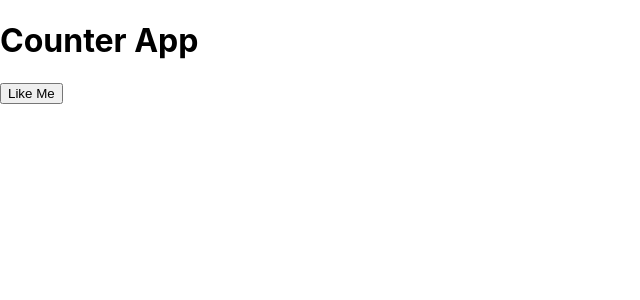
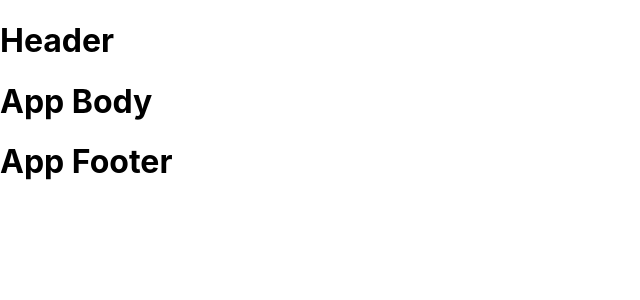
Before and after one commit to Dhananjaybhagwat0028/third-react-app, a React (Create React App) app in the folder react-third-app/: page / in a window 1280 px wide. Shown: the top 300 px of the page, without its empty margins (0-640 px from the left). Built offline with nearby package versions, Linux system fonts and the light colour scheme.

Commit message:
app-proto

```diff
--- a/react-third-app/src/App.js
+++ b/react-third-app/src/App.js
@@ -1,23 +1,37 @@
+// User Defined Tag: <App />
 function App() {
   return (
     <>
-      <h1>Counter App</h1>
-      <CounterApp />
+      <AppHeader />
+      <AppBody />
+      <AppFooter />
     </>
   );
 }
 
-// UserDefineTag
-function CounterApp() {
-  // Member Function
-  let likeMeAction = () => {
-    // alert();
-    console.log("I m button click");
-  };
-
+// User Defined Tag: <AppHeader />
+function AppHeader() {
   return (
     <>
-      <input type="button" value="Like Me" onClick={likeMeAction} />
+      <h1>Header</h1>
+    </>
+  );
+}
+
+// User Defined Tag: <AppBody />
+function AppBody() {
+  return (
+    <>
+      <h1>App Body</h1>
+    </>
+  );
+}
+
+// User Defined Tag: <AppFooter />
+function AppFooter() {
+  return (
+    <>
+      <h1>App Footer</h1>
     </>
   );
 }
```
Also changed, not shown: react-third-app/src/pages/appbody.js (deleted, +0 -25 lines), react-third-app/src/pages/appfooter.js (deleted, +0 -15 lines), react-third-app/src/pages/appheader.js (deleted, +0 -13 lines).
